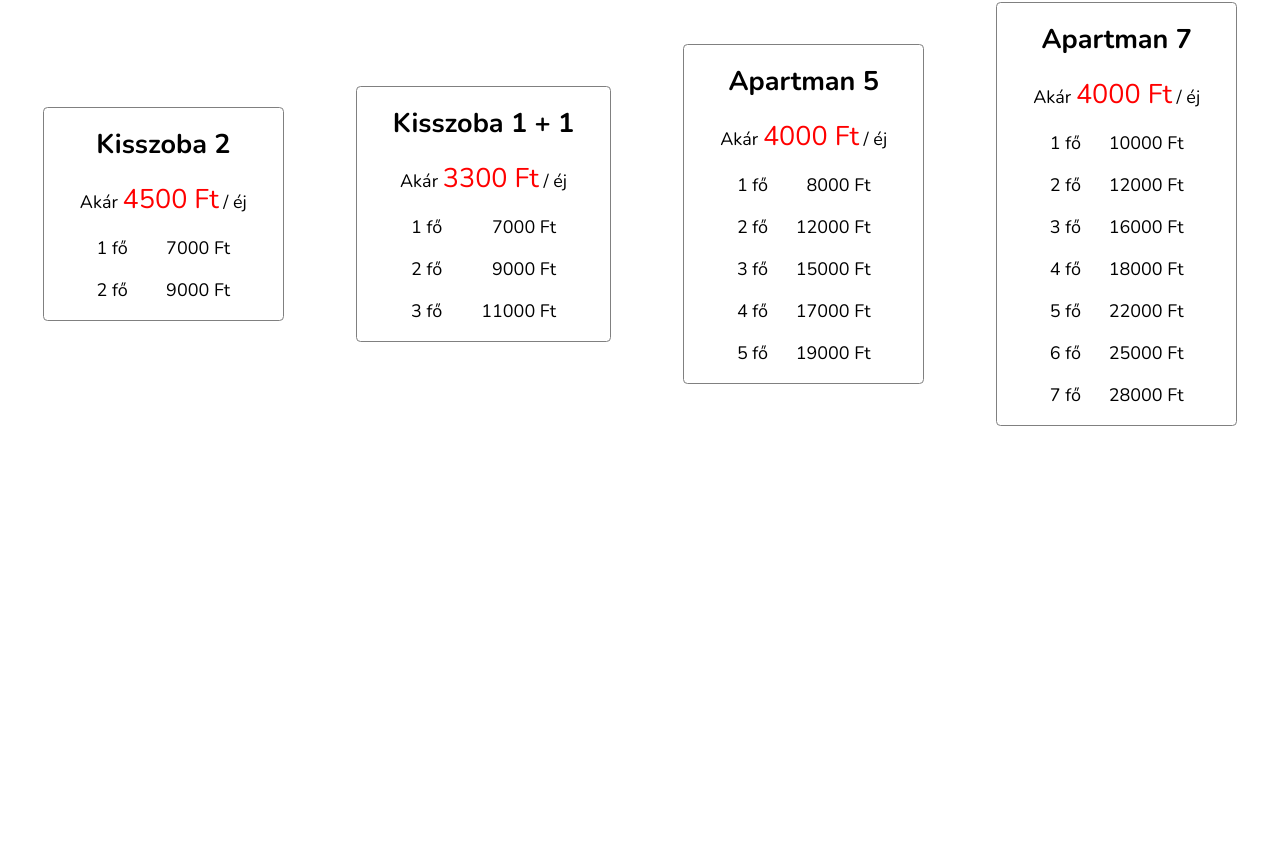
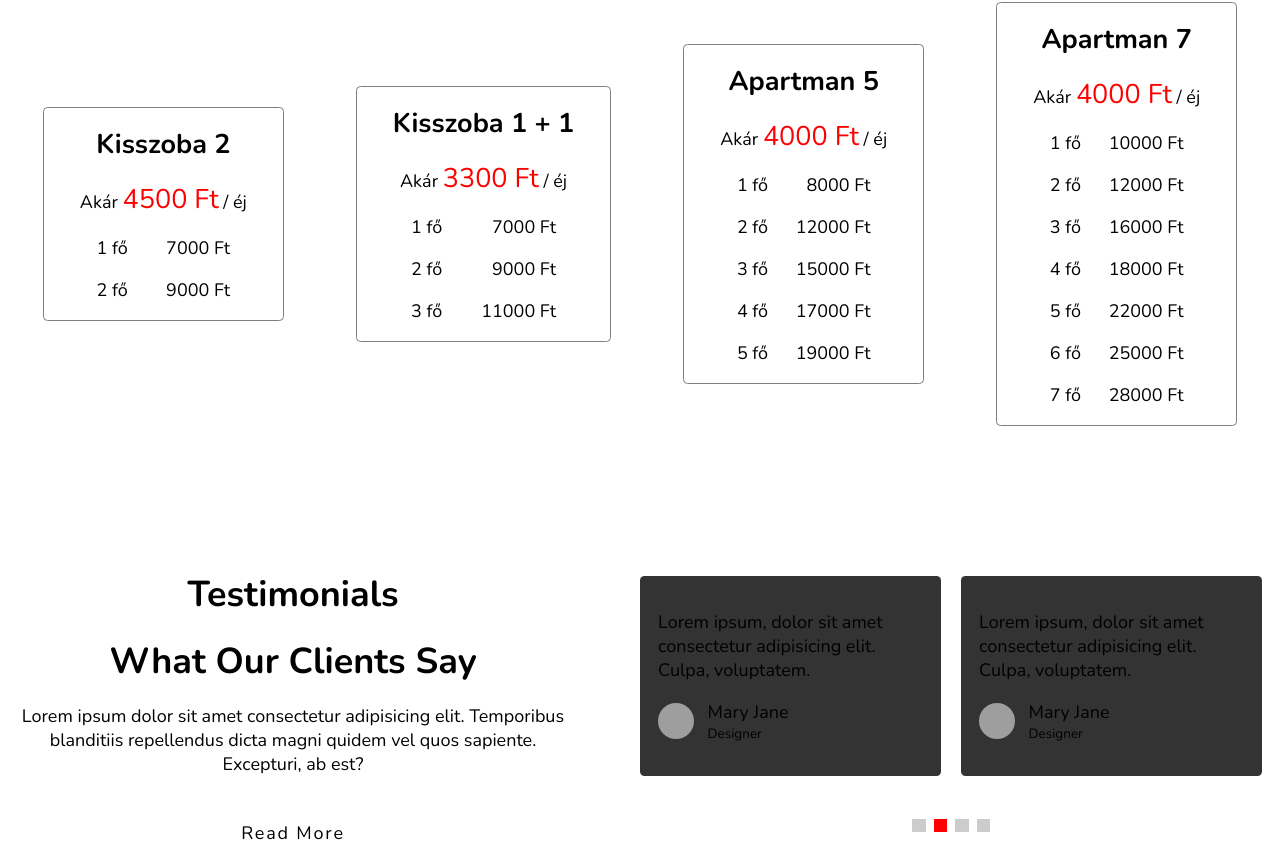
Before and after one commit to xdevtomix/bakonyi, a React (Vite) app: page / in a window 1280 px wide. Shown: the part 1071-1925 px from the top of the page. Before the commit the page ends 1497 px from the top, so only its background shows below. Built offline with nearby package versions, Linux system fonts and the light colour scheme; grey boxes are pictures that could not be loaded.

Commit message:
testimonials work 1

```diff
--- a/src/App.jsx
+++ b/src/App.jsx
@@ -3,6 +3,7 @@ import styled, { StyleSheetManager } from "styled-components";
 import Header from "./components/Header";
 import Home from "./components/Home";
 import Pricing from "./components/Pricing";
+import Testimonials from "./components/Testimonials";
 
 export default function App() {
   return (
@@ -11,6 +12,7 @@ export default function App() {
         <Header />
         <Home />
         <Pricing />
+        <Testimonials />
       </Container>
     </StyleSheetManager>
   )
--- /dev/null
+++ b/src/components/Testimonials.jsx
@@ -0,0 +1,222 @@
+import styled from "styled-components";
+import { Pagination, Autoplay } from 'swiper';
+import { Swiper, SwiperSlide } from 'swiper/react';
+
+import 'swiper/css';
+import 'swiper/css/pagination';
+
+export default function Testimonials() {
+    return (
+        <Container data-component="testimonials" id="velemenyek">
+
+            <Header>
+                <p>Testimonials</p>
+                <h3>What Our Clients Say</h3>
+                <div>Lorem ipsum dolor sit amet consectetur adipisicing elit. Temporibus blanditiis repellendus dicta magni quidem vel quos sapiente. Excepturi, ab est?</div>
+                <button>Read More</button>
+            </Header>
+
+            <SwiperContainer>
+                <Swiper
+                    modules={[Pagination, Autoplay]}
+                    pagination={{ clickable: true }}
+                    autoplay={{ delay: 5000 }}
+                    loop
+                    breakpoints={{
+                        1024: {
+                            slidesPerView: 2,
+                            spaceBetween: 20
+                        }
+                    }}
+                >
+                    <SwiperSlide>
+                        <SlideItem>
+                            <div>Lorem ipsum, dolor sit amet consectetur adipisicing elit. Culpa, voluptatem.</div>
+                            <div>
+                                <div>
+                                    <img src="https://images.pexels.com/photos/2169434/pexels-photo-2169434.jpeg?auto=compress&cs=tinysrgb&dpr=1&w=500" alt="image" loading="lazy" />
+                                    <div>
+                                        <p>Mary Jane</p>
+                                        <span>Designer</span>
+                                    </div>
+                                </div>
+                                <i className='bx bxs-quote-right'></i>
+                            </div>
+                        </SlideItem>
+                    </SwiperSlide>
+                    <SwiperSlide>
+                        <SlideItem>
+                            <div>Lorem ipsum, dolor sit amet consectetur adipisicing elit. Culpa, voluptatem.</div>
+                            <div>
+                                <div>
+                                    <img src="https://images.pexels.com/photos/2169434/pexels-photo-2169434.jpeg?auto=compress&cs=tinysrgb&dpr=1&w=500" alt="image" loading="lazy" />
+                                    <div>
+                                        <p>Mary Jane</p>
+                                        <span>Designer</span>
+                                    </div>
+                                </div>
+                                <i className='bx bxs-quote-right'></i>
+                            </div>
+                        </SlideItem>
+                    </SwiperSlide>
+                    <SwiperSlide>
+                        <SlideItem>
+                            <div>Lorem ipsum, dolor sit amet consectetur adipisicing elit. Culpa, voluptatem.</div>
+                            <div>
+                                <div>
+                                    <img src="https://images.pexels.com/photos/2169434/pexels-photo-2169434.jpeg?auto=compress&cs=tinysrgb&dpr=1&w=500" alt="image" loading="lazy" />
+                                    <div>
+                                        <p>Mary Jane</p>
+                                        <span>Designer</span>
+                                    </div>
+                                </div>
+                                <i className='bx bxs-quote-right'></i>
+                            </div>
+                        </SlideItem>
+                    </SwiperSlide>
+                    <SwiperSlide>
+                        <SlideItem>
+                            <div>Lorem ipsum, dolor sit amet consectetur adipisicing elit. Culpa, voluptatem.</div>
+                            <div>
+                                <div>
+                                    <img src="https://images.pexels.com/photos/2169434/pexels-photo-2169434.jpeg?auto=compress&cs=tinysrgb&dpr=1&w=500" alt="image" loading="lazy" />
+                                    <div>
+                                        <p>Mary Jane</p>
+                                        <span>Designer</span>
+                                    </div>
+                                </div>
+                                <i className='bx bxs-quote-right'></i>
+                            </div>
+                        </SlideItem>
+                    </SwiperSlide>
+                </Swiper>
+            </SwiperContainer>
+
+        </Container>
+    );
+}
+
+const Container = styled.section`
+    margin-top: 8rem;
+    padding: 0 1rem;
+    display: flex;
+    flex-direction: column;
+    align-items: center;
+    gap: 4rem;
+
+    @media(min-width: 768px) {
+        flex-direction: row;
+    }
+`;
+
+const Header = styled.div`
+    display: flex;
+    flex-direction: column;
+    align-items: center;
+    justify-content: center;
+    width: 100%;
+
+    @media(min-width: 768px) {
+        width: 50%;
+    }
+
+    p {
+        font-size: 2rem;
+        font-weight: 700;
+        color: var(--red);
+        margin-bottom: 1rem;
+    }
+
+    h3 {
+        font-size: 2rem;
+        color: var(--white);
+        text-align: center;
+        margin-bottom: 1rem;
+    }
+
+    div {
+        font-size: 1rem;
+        color: var(--light-white);
+        text-align: center;
+        margin-bottom: 2rem;
+    }
+
+    button {
+        cursor: pointer;
+        background: var(--red);
+        color: var(--white);
+        width: max-content;
+        padding: 0.5rem 1rem;
+        border-radius: 0.25rem;
+        letter-spacing: 0.1rem;
+        font-size: 1rem;
+    }
+`;
+
+const SwiperContainer = styled.div`
+    width: 100%;
+
+    @media(min-width: 768px) {
+        width: 50%;
+    }
+`;
+
+const SlideItem = styled.div`
+    display: flex;
+    flex-direction: column;
+    justify-content: center;
+    background-color: #333;
+    padding: 1rem;
+    border-radius: 0.25rem;
+    aspect-ratio: 3 / 2;
+
+    @media(min-width: 1024px) {
+        margin-bottom: 4rem;
+    }
+
+    >div:nth-child(1) {
+        font-size: 1rem;
+        color: var(--light-white);
+        margin-bottom: 1rem;
+    }
+
+    >div:nth-child(2) {
+        display: flex;
+        align-items: center;
+        justify-content: space-between;
+
+        >div {
+            display: flex;
+            align-items: center;
+
+            img {
+                width: 2rem;
+                height: 2rem;
+                border-radius: 50%;
+                object-fit: cover;
+                margin-right: 0.75rem;
+            }
+
+            >div {
+                display: flex;
+                flex-direction: column;
+                align-items: flex-start;
+
+                p {
+                    font-size: 1rem;
+                    color: var(--white);
+                }
+
+                span {
+                    font-size: 0.75rem;
+                    color: var(--red);
+                }
+            }
+        }
+
+        i {
+            font-size: 2rem;
+            color: var(--red);
+        }
+    }
+`;
```
